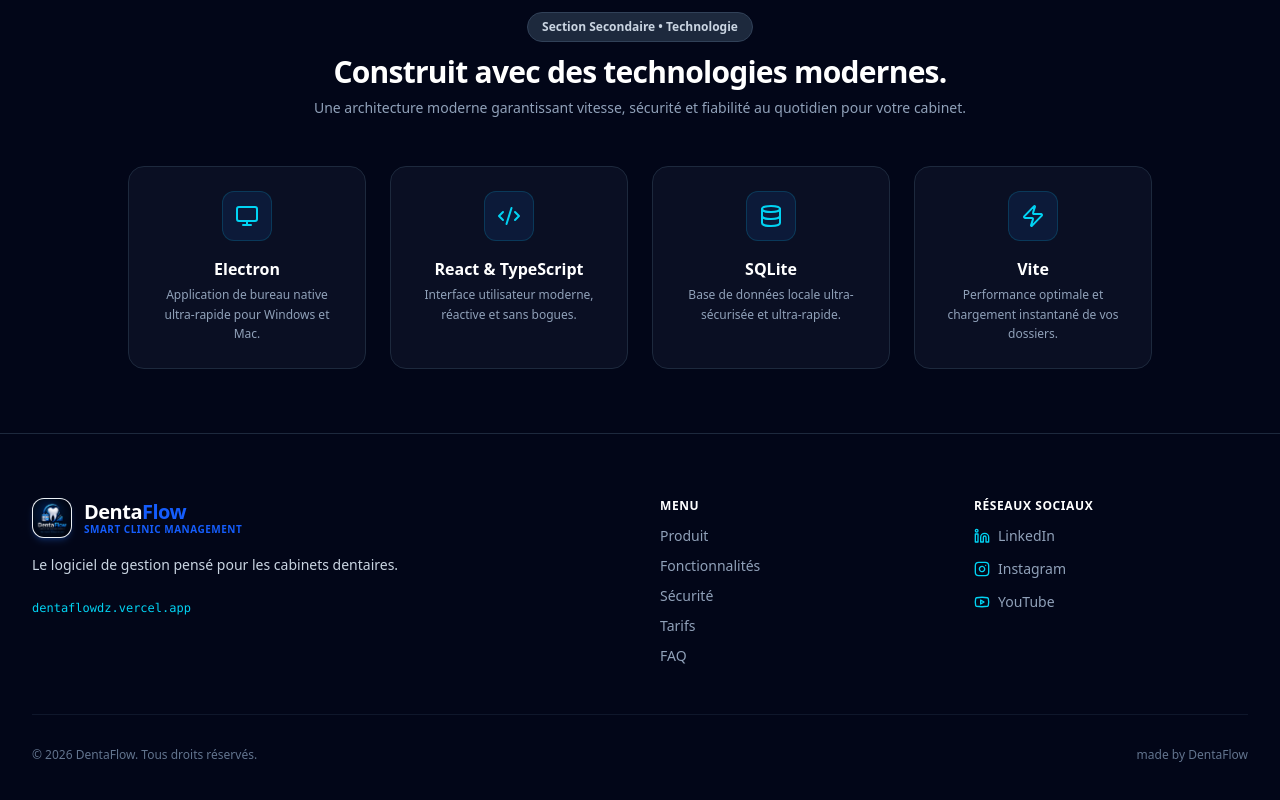
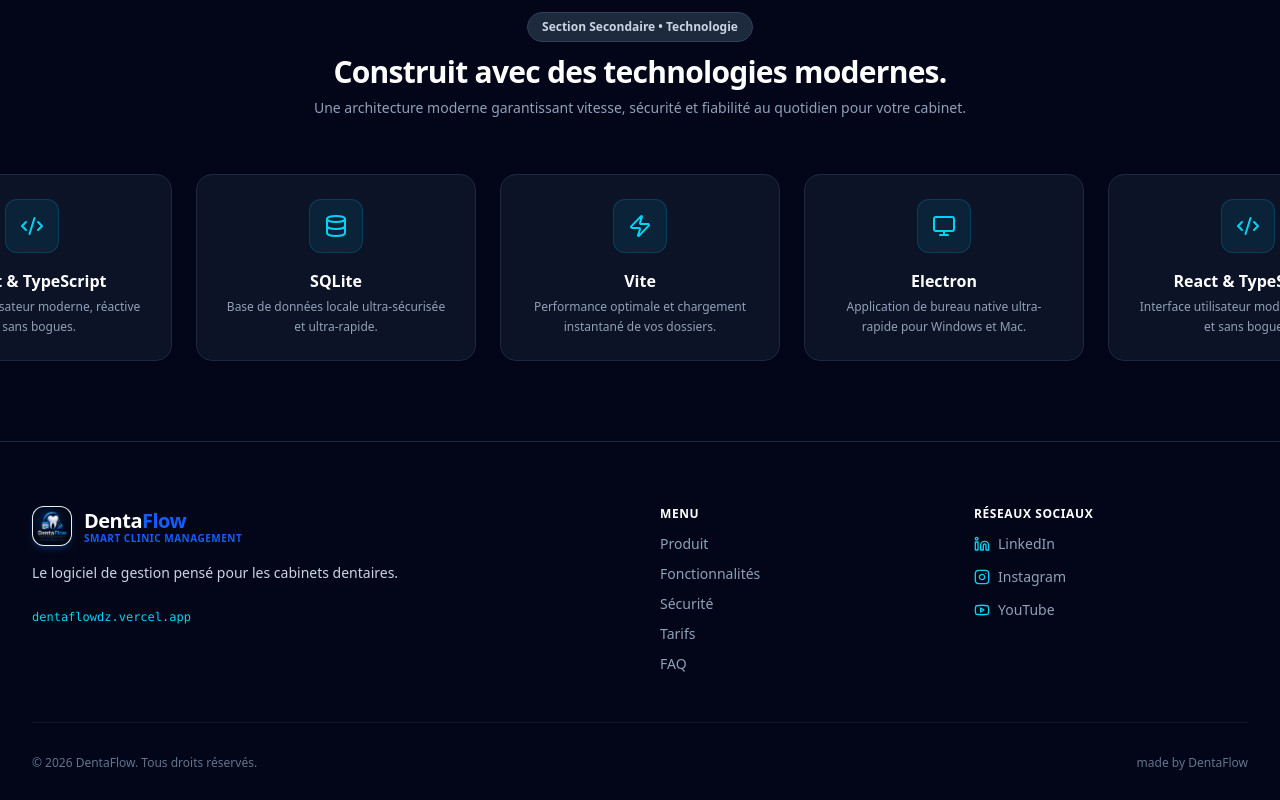
Before and after one commit to youcefnassim/Dentaflowdz, a Next.js app: page / in a window 1280 px wide. Shown: the part 11200-12000 px from the top of the page. Built offline with nearby package versions, Linux system fonts and the light colour scheme.

Commit message:
Make Tech Stack cards display on a single horizontal row with continuous auto-scrolling motion

```diff
--- a/src/components/TechStack.tsx
+++ b/src/components/TechStack.tsx
@@ -1,11 +1,13 @@
 "use client";
 
-import React from "react";
-import { Monitor, Code2, Cpu, Zap, Database } from "lucide-react";
+import React, { useState, useEffect, useRef } from "react";
+import { Monitor, Code2, Database, Zap } from "lucide-react";
 import { useLanguage } from "@/context/LanguageContext";
 
 export default function TechStack() {
-  const { t } = useLanguage();
+  const { t, language } = useLanguage();
+  const scrollRef = useRef<HTMLDivElement>(null);
+  const [isPaused, setIsPaused] = useState(false);
 
   const techs = [
     { name: t("tech_1_name"), desc: t("tech_1_desc"), icon: Monitor },
@@ -14,10 +16,36 @@ export default function TechStack() {
     { name: t("tech_4_name"), desc: t("tech_4_desc"), icon: Zap },
   ];
 
+  // Tripled array for continuous seamless infinite auto-scrolling loop
+  const displayTechs = [...techs, ...techs, ...techs];
+
+  // Auto-scroll loop
+  useEffect(() => {
+    if (isPaused || !scrollRef.current) return;
+
+    const container = scrollRef.current;
+    let animationFrameId: number;
+
+    const scroll = () => {
+      if (!container) return;
+      container.scrollLeft += 1.2;
+
+      // Loop back smoothly when reaching one third of total scroll width
+      if (container.scrollLeft >= container.scrollWidth / 3) {
+        container.scrollLeft = 0;
+      }
+      animationFrameId = requestAnimationFrame(scroll);
+    };
+
+    animationFrameId = requestAnimationFrame(scroll);
+
+    return () => cancelAnimationFrame(animationFrameId);
+  }, [isPaused, language]);
+
   return (
     <section className="py-16 bg-slate-950 border-t border-slate-800 text-white relative overflow-hidden" id="tech">
       <div className="max-w-7xl mx-auto px-4 sm:px-6 lg:px-8 relative z-10 text-center">
-        <div className="max-w-3xl mx-auto mb-12">
+        <div className="max-w-3xl mx-auto mb-10">
           <span className="inline-flex items-center gap-1.5 px-3.5 py-1.5 rounded-full text-xs font-semibold bg-slate-800 text-slate-300 border border-slate-700 mb-3">
             Section Secondaire • Technologie
           </span>
@@ -28,25 +56,32 @@ export default function TechStack() {
             {t("tech_subtitle")}
           </p>
         </div>
+      </div>
 
-        <div className="grid grid-cols-1 sm:grid-cols-2 lg:grid-cols-4 gap-6 max-w-5xl mx-auto">
-          {techs.map((item, idx) => {
+      {/* Full-width Single Horizontal Auto-Moving Track */}
+      <div
+        ref={scrollRef}
+        onMouseEnter={() => setIsPaused(true)}
+        onMouseLeave={() => setIsPaused(false)}
+        className="flex gap-6 overflow-x-auto scrollbar-none py-4 px-4 select-none scroll-smooth cursor-grab active:cursor-grabbing max-w-full"
+        style={{ scrollbarWidth: "none", msOverflowStyle: "none" }}
+      >
+        {displayTechs.map((item, idx) => {
           const Icon = item.icon;
           return (
             <div
               key={idx}
-                className="p-6 rounded-2xl bg-slate-900/60 border border-slate-800 flex flex-col items-center text-center"
+              className="w-[260px] sm:w-[280px] shrink-0 p-6 rounded-2xl bg-slate-900/80 border border-slate-800 hover:border-cyan-500/50 hover:bg-slate-900 flex flex-col items-center text-center transition-all duration-300 group"
             >
-                <div className="p-3 rounded-xl bg-blue-500/10 text-cyan-400 border border-cyan-500/20 mb-4">
+              <div className="p-3.5 rounded-xl bg-cyan-500/10 text-cyan-400 border border-cyan-500/20 mb-4 group-hover:scale-110 transition-transform">
                 <Icon className="w-6 h-6" />
               </div>
-                <h4 className="text-base font-bold text-white mb-1">{item.name}</h4>
+              <h4 className="text-base font-bold text-white mb-1 group-hover:text-cyan-300 transition-colors">{item.name}</h4>
               <p className="text-xs text-slate-400 leading-relaxed">{item.desc}</p>
             </div>
           );
         })}
       </div>
-      </div>
     </section>
   );
 }
```
Lines whose indentation alone changed are shown as unchanged.
